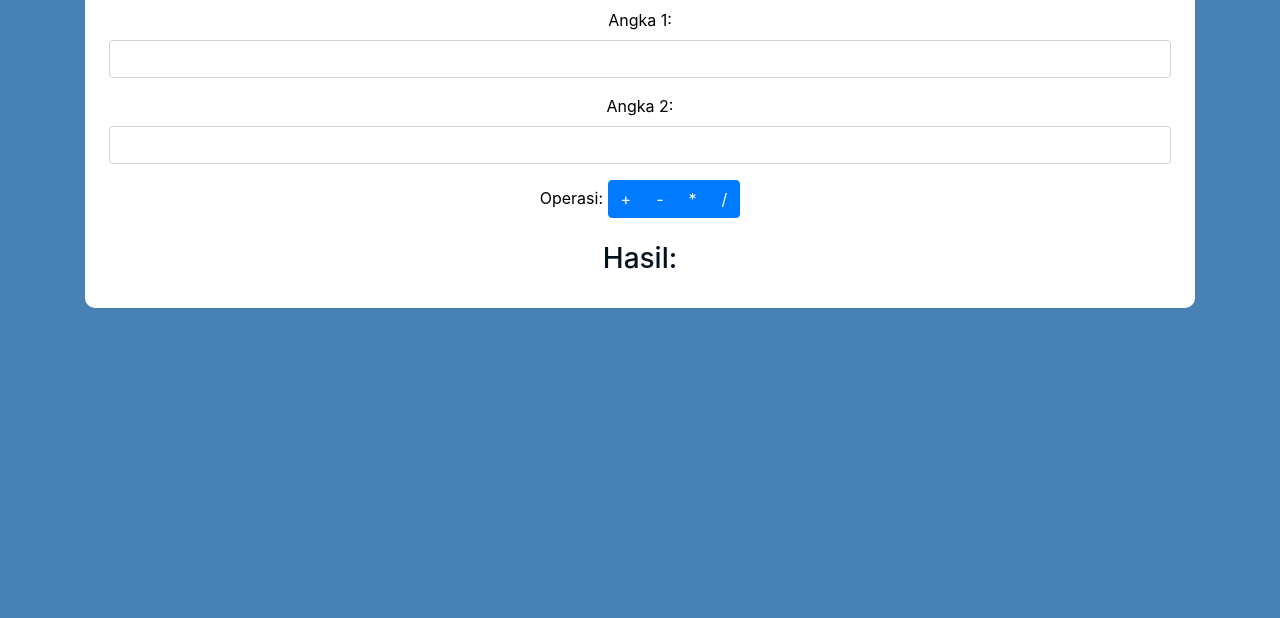
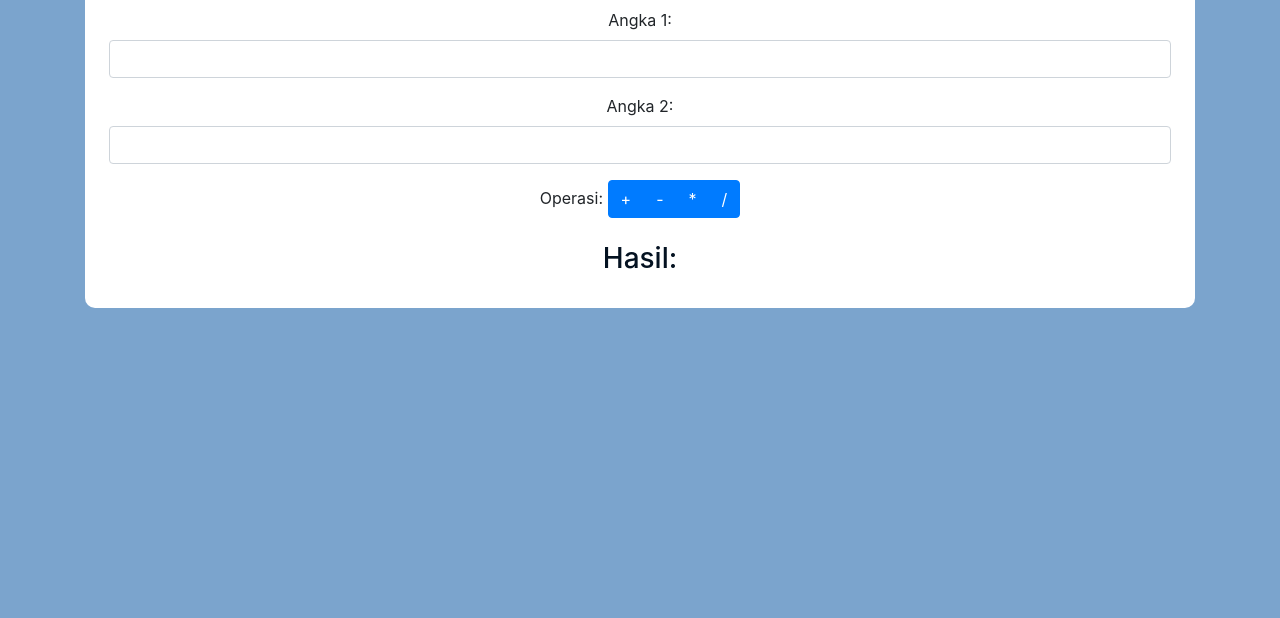
Before and after one commit to Nur-Muhammadd/Kalkulator.github.io, a plain HTML site: page Kalkulator.html in a window 1280 px wide. Shown: the part 182-800 px from the top of the page. Drawn offline with nearby package versions, Linux system fonts and the light colour scheme.

Commit message:
Update Kalkulator.html

```diff
--- a/Kalkulator.html
+++ b/Kalkulator.html
@@ -7,8 +7,7 @@
     <link href="https://stackpath.bootstrapcdn.com/bootstrap/4.5.2/css/bootstrap.min.css" rel="stylesheet">
     <style>
         body {
-             background-color: #4881b3;
-            color: #000000;
+              background-color: #7ba4cd; /* Warna latar belakang biru muda */
         }
 
         .navbar {
```
